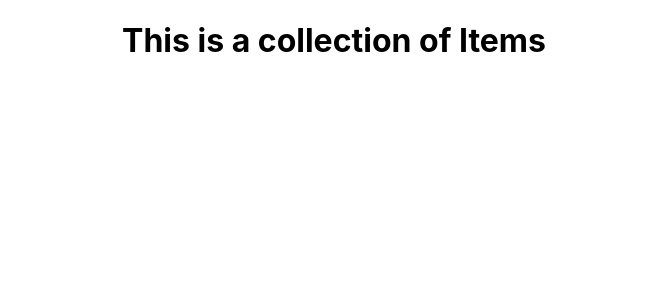
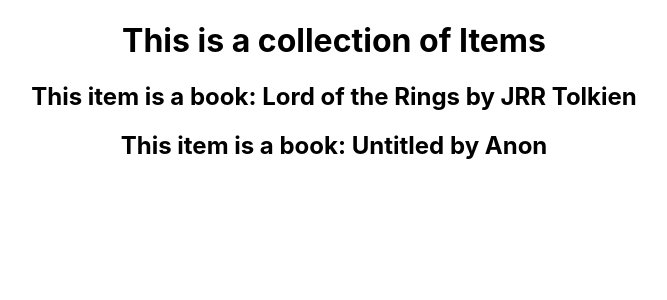
Before and after one commit to raegar/practice-react, a React (Create React App) app: page / in a window 1280 px wide. Shown: the top 300 px of the page, without its empty margins (306-973 px from the left). Built offline with nearby package versions, Linux system fonts and the light colour scheme.

Commit message:
Added Books to Inventory

```diff
--- a/src/Inventory.js
+++ b/src/Inventory.js
@@ -1,8 +1,11 @@
 import React from 'react';
+import Book from './Book';
 
 function Inventory(props) {
     return <>
             <h1>This is a collection of Items</h1>
+            <Book title="Lord of the Rings" author="JRR Tolkien"/>
+            <Book />
         </>
   }
 
```
